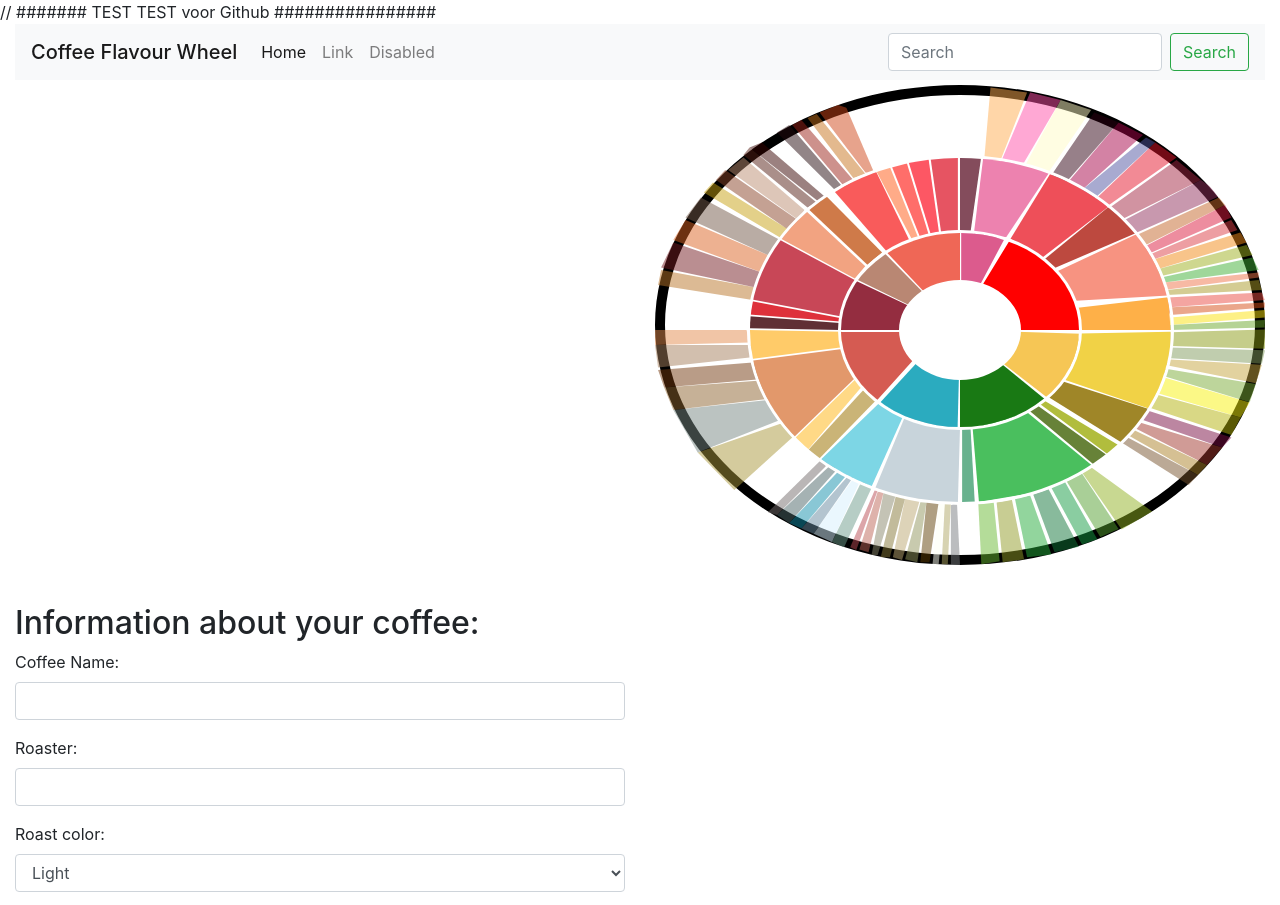
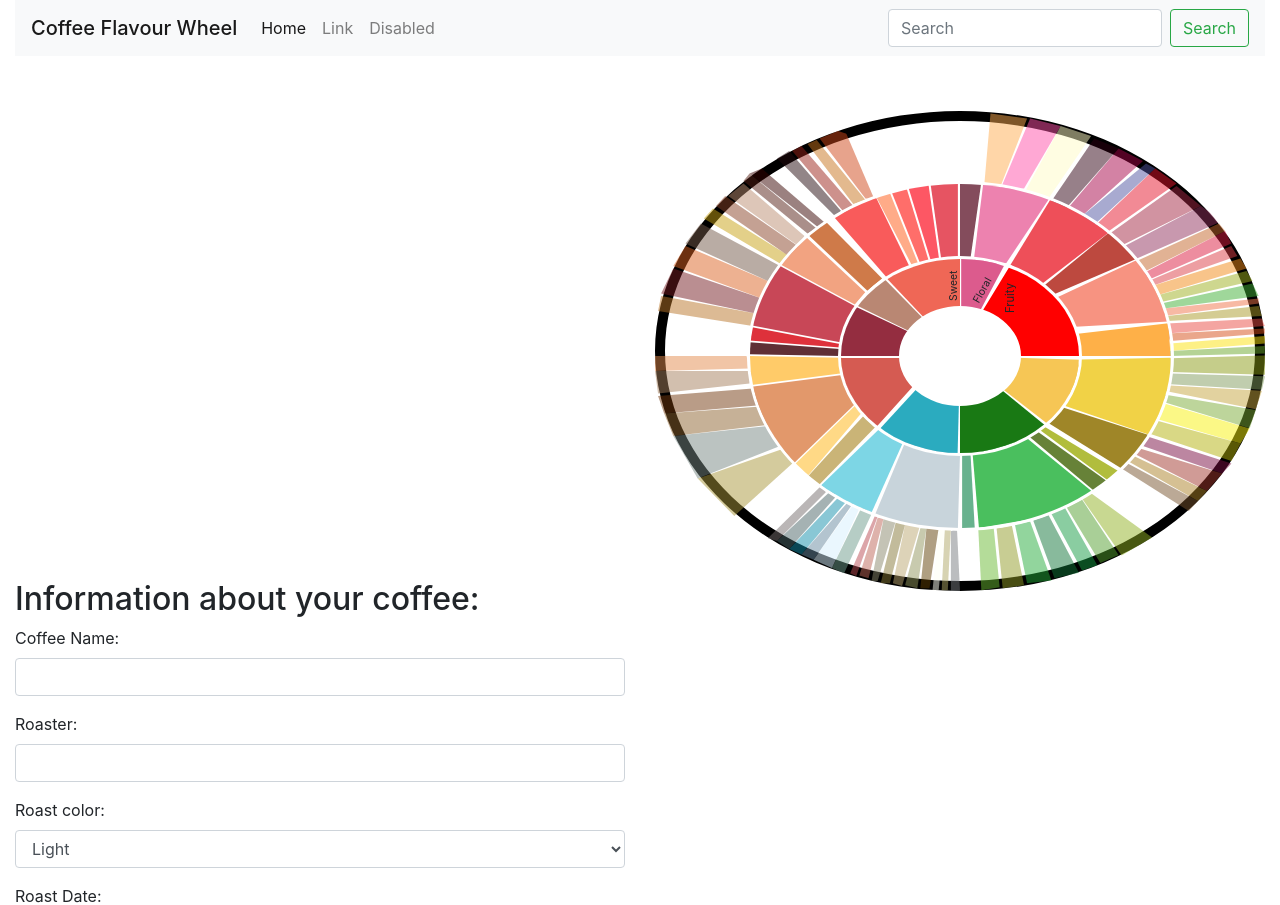
Before and after one commit to SilentEddie/CoffeeFlavourWheel, a PHP site: page / in a window 1280 px wide. Shown: the top 905 px of the page. Run offline with PHP 8.4, Linux system fonts and the light colour scheme; some libraries are stand-ins or nearby versions.

Commit message:
flavourWords

```diff
--- a/index.html
+++ b/index.html
@@ -11,7 +11,7 @@
     <link rel="stylesheet" type="text/css" href="hover-min.css">
 </head>
 
-// ####### TEST TEST voor Github ################
+<!--####### TEST TEST voor Github ################-->
 
 
 <body>
@@ -301,15 +301,15 @@
                         </div>
 
                         <div class="inner-2">&nbsp;
-                            <!-- <p>Sweet</p> -->
+
+                            <div data-toggle="tooltip" data-placement="auto left" title="This is Fruity"
+                                onClick="Fruity()" class="inner-2-fruity" id="redstone">&nbsp;<p>Fruity</p>
+                            </div>
+                            <div data-toggle="tooltip" data-placement="auto left" title="This is Floral"
+                                onClick="Floral()" class="inner-2-floral" id="gipsyPink">&nbsp;<p>Floral</p>
+                            </div>
                             <div data-toggle="tooltip" data-placement="auto left" title="This is Sweet"
                                 onClick="Sweet()" class="inner-2-sweet" id="orangeNectar">&nbsp;<p>Sweet</p>
-                            </div>
-                            <div data-toggle="tooltip" data-placement="auto left" title="This is Fruity"
-                                onClick="Fruity()" class="inner-2-fruity" id="redstone">&nbsp;<p>Floral</p>
-                            </div>
-                            <div data-toggle="tooltip" data-placement="auto left" title="This is Floral"
-                                onClick="Floral()" class="inner-2-floral" id="gipsyPink">&nbsp;
                             </div>
                             <div data-toggle="tooltip" data-placement="auto left" title="This is Sour/Fermented"
                                 onClick="SourFermented()" class="inner-2-sourFermented" id="yolk">&nbsp;
--- a/styles (origineel).css
+++ b/styles (origineel).css
@@ -23,7 +23,7 @@ section {
 }
 
 .outer-1 {
-    top: 0;
+    top: 10%;
     right: 0;
     bottom: 0%;
     left: 0;
@@ -1452,12 +1452,12 @@ section {
     transition: all .2s ease-in-out;
 }
 
-.inner-2 p {
+.inner-2 .inner-2-sweet p {
     display: block;
-    font-size: 88%;
-    position: absolute;
-    top: 3%;
-    left: 100%;
+    font-size: 65%;
+    position: inherit;
+    top: -12%;
+    left: 83%;
     width: 50%;
     height: 50%;
     transform: rotate(-90deg);
@@ -1593,6 +1593,17 @@ section {
     transform: scale(1.1);
 }
 
+.inner-2 .inner-2-fruity p {
+    display: block;
+    font-size: 70%;
+    position: inherit;
+    top: 0%;
+    left: 30%;
+    width: 50%;
+    height: 50%;
+    transform: rotate(-90deg);
+}
+
 .outer-1 .inner-1-berry {
     background-color: #EE4F59;
     top: 0%;
@@ -1696,13 +1707,13 @@ section {
 
 .inner-2 .inner-2-floral p {
     display: block;
-    font-size: 100%;
-    position: fixed;
-    top: 0%;
-    left: 20%;
-    width: 50%;
-    height: 50%;
-    transform: rotate(-90deg);
+    font-size: 65%;
+    position: inherit;
+    top: 1%;
+    left: 13%;
+    width: 50%;
+    height: 50%;
+    transform: rotate(-61deg);
 }
 
 .inner-2-floral:hover {
```
